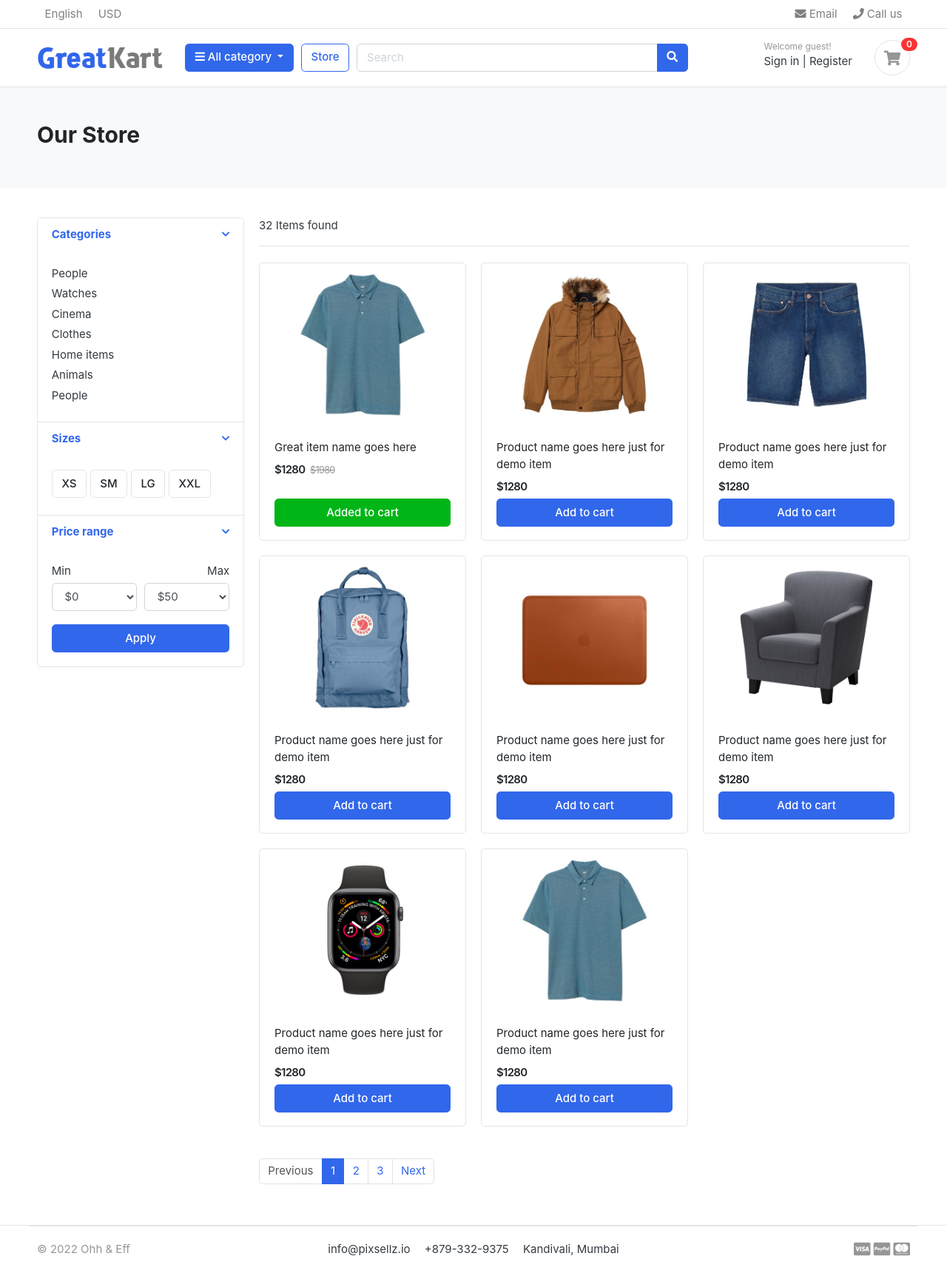
After one commit to beingyoyo/e-commerce, a Django app: page /store/ in a window 1280 px wide. The commit adds this page. Shown: the whole page at 74% size. Run offline with Django 4.2, Linux system fonts and the light colour scheme; parts of the project's set-up code (start-up, migrations or seed data) failed here and were passed over; some libraries are stand-ins or nearby versions; some web fonts are replaced.

Commit message:
store app changes

```diff
--- a/e_commerce/urls.py
+++ b/e_commerce/urls.py
@@ -13,9 +13,9 @@ Including another URLconf
     1. Import the include() function: from django.urls import include, path
     2. Add a URL to urlpatterns:  path('blog/', include('blog.urls'))
 """
+
 from django.contrib import admin
-from django.urls import path
-from e_commerce.settings import MEDIA_ROOT
+from django.urls import path, include
 from . import views
 from django.conf.urls.static import static
 from django.conf import settings
@@ -23,5 +23,6 @@ from django.conf import settings
 
 urlpatterns = [
     path('admin/', admin.site.urls),
-    path('', views.home, name='home')
+    path('', views.home, name='home'),
+    path('store/', include('store.urls')),
 ] + static(settings.MEDIA_URL, document_root = settings.MEDIA_ROOT)
--- a/e_commerce/views.py
+++ b/e_commerce/views.py
@@ -1,6 +1,5 @@
 from multiprocessing import context
 from django.shortcuts  import render
-
 from store.models import Product
 
 def home(request):
@@ -8,5 +7,4 @@ def home(request):
     context = {
         'products' : products,
     }
-    return render(request, 'home.html', context)
-    #return render(request, template_name= "home.html", context=context)
+    return render(request, template_name= "home.html", context=context)
--- /dev/null
+++ b/store/urls.py
@@ -0,0 +1,5 @@
+from django.urls import path
+from . import views
+urlpatterns = [
+    path('', views.store, name='store'),
+]
--- a/store/views.py
+++ b/store/views.py
@@ -1,3 +1,5 @@
 from django.shortcuts import render
 
 # Create your views here.
+def store(request):
+    return render(request, 'store/store.html')
--- a/templates/home.html
+++ b/templates/home.html
@@ -16,7 +16,7 @@
 	<div class="container">
 
 	<header class="section-heading">
-		<a href="./store.html" class="btn btn-outline-primary float-right">See all</a>
+		<a href="{% url 'store' %}" class="btn btn-outline-primary float-right">See all</a>
 		<h3 class="section-title">Popular products</h3>
 	</header><!-- sect-heading -->
 
--- a/templates/includes/navbar.html
+++ b/templates/includes/navbar.html
@@ -46,7 +46,7 @@
                 </div>
             </div>  <!-- category-wrap.// -->
         </div> <!-- col.// -->
-        <a href="./store.html" class="btn btn-outline-primary">Store</a>
+        <a href="{% url 'store' %}" class="btn btn-outline-primary">Store</a>
         <div class="col-lg  col-md-6 col-sm-12 col">
             <form action="#" class="search">
                 <div class="input-group w-100">
--- /dev/null
+++ b/templates/store/store.html
@@ -0,0 +1,295 @@
+{% extends 'base.html' %}
+{% load static %}
+{% block content %}
+<!-- ========================= SECTION PAGETOP ========================= -->
+    <section class="section-pagetop bg">
+    <div class="container">
+        <h2 class="title-page">Our Store</h2>
+    </div> <!-- container //  -->
+    </section>
+    <!-- ========================= SECTION INTRO END// ========================= -->
+
+    <!-- ========================= SECTION CONTENT ========================= -->
+<section class="section-content padding-y">
+    <div class="container">
+
+    <div class="row">
+        <aside class="col-md-3">
+
+    <div class="card">
+        <article class="filter-group">
+            <header class="card-header">
+                <a href="#" data-toggle="collapse" data-target="#collapse_1" aria-expanded="true" class="">
+                    <i class="icon-control fa fa-chevron-down"></i>
+                    <h6 class="title">Categories</h6>
+                </a>
+            </header>
+            <div class="filter-content collapse show" id="collapse_1" style="">
+                <div class="card-body">
+
+                    <ul class="list-menu">
+                    <li><a href="#">People  </a></li>
+                    <li><a href="#">Watches </a></li>
+                    <li><a href="#">Cinema  </a></li>
+                    <li><a href="#">Clothes  </a></li>
+                    <li><a href="#">Home items </a></li>
+                    <li><a href="#">Animals</a></li>
+                    <li><a href="#">People </a></li>
+                    </ul>
+
+                </div> <!-- card-body.// -->
+            </div>
+        </article> <!-- filter-group  .// -->
+        <article class="filter-group">
+            <header class="card-header">
+                <a href="#" data-toggle="collapse" data-target="#collapse_4" aria-expanded="true" class="">
+                    <i class="icon-control fa fa-chevron-down"></i>
+                    <h6 class="title">Sizes </h6>
+                </a>
+            </header>
+            <div class="filter-content collapse show" id="collapse_4" style="">
+                <div class="card-body">
+                  <label class="checkbox-btn">
+                    <input type="checkbox">
+                    <span class="btn btn-light"> XS </span>
+                  </label>
+
+                  <label class="checkbox-btn">
+                    <input type="checkbox">
+                    <span class="btn btn-light"> SM </span>
+                  </label>
+
+                  <label class="checkbox-btn">
+                    <input type="checkbox">
+                    <span class="btn btn-light"> LG </span>
+                  </label>
+
+                  <label class="checkbox-btn">
+                    <input type="checkbox">
+                    <span class="btn btn-light"> XXL </span>
+                  </label>
+            </div><!-- card-body.// -->
+            </div>
+        </article> <!-- filter-group .// -->
+
+        <article class="filter-group">
+            <header class="card-header">
+                <a href="#" data-toggle="collapse" data-target="#collapse_3" aria-expanded="true" class="">
+                    <i class="icon-control fa fa-chevron-down"></i>
+                    <h6 class="title">Price range </h6>
+                </a>
+            </header>
+            <div class="filter-content collapse show" id="collapse_3" style="">
+                <div class="card-body">
+
+                    <div class="form-row">
+                    <div class="form-group col-md-6">
+                      <label>Min</label>
+                      <!-- <input class="form-control" placeholder="$0" type="number"> -->
+                          <select class="mr-2 form-control">
+                            <option value="0">$0</option>
+                            <option value="50">$50</option>
+                            <option value="100">$100</option>
+                            <option value="150">$150</option>
+                            <option value="200">$200</option>
+                            <option value="500">$500</option>
+                            <option value="1000">$1000</option>
+                        </select>
+                    </div>
+                    <div class="form-group text-right col-md-6">
+                      <label>Max</label>
+                          <select class="mr-2 form-control">
+                            <option value="50">$50</option>
+                            <option value="100">$100</option>
+                            <option value="150">$150</option>
+                            <option value="200">$200</option>
+                            <option value="500">$500</option>
+                            <option value="1000">$1000</option>
+                            <option value="2000">$2000+</option>
+                        </select>
+                    </div>
+                    </div> <!-- form-row.// -->
+                    <button class="btn btn-block btn-primary">Apply</button>
+                </div><!-- card-body.// -->
+            </div>
+        </article> <!-- filter-group .// -->
+
+    </div> <!-- card.// -->
+
+        </aside> <!-- col.// -->
+        <main class="col-md-9">
+
+    <header class="border-bottom mb-4 pb-3">
+            <div class="form-inline">
+                <span class="mr-md-auto">32 Items found </span>
+
+            </div>
+    </header><!-- sect-heading -->
+
+    <div class="row">
+        <div class="col-md-4">
+            <figure class="card card-product-grid">
+                <div class="img-wrap">
+
+                    <img src="{% static 'images/items/1.jpg'%}">
+
+                </div> <!-- img-wrap.// -->
+                <figcaption class="info-wrap">
+                    <div class="fix-height">
+                        <a href="./product-detail.html" class="title">Great item name goes here</a>
+                        <div class="price-wrap mt-2">
+                            <span class="price">$1280</span>
+                            <del class="price-old">$1980</del>
+                        </div> <!-- price-wrap.// -->
+                    </div>
+                    <a href="#" class="btn btn-block btn-success">Added to cart </a>
+                </figcaption>
+            </figure>
+        </div> <!-- col.// -->
+
+        <div class="col-md-4">
+            <figure class="card card-product-grid">
+                <div class="img-wrap">
+                    <img src="images/items/2.jpg">
+
+                </div> <!-- img-wrap.// -->
+                <figcaption class="info-wrap">
+                    <div class="fix-height">
+                        <a href="./product-detail.html" class="title">Product name goes here just for demo item</a>
+                        <div class="price-wrap mt-2">
+                            <span class="price">$1280</span>
+                        </div> <!-- price-wrap.// -->
+                    </div>
+                    <a href="#" class="btn btn-block btn-primary">Add to cart </a>
+                </figcaption>
+            </figure>
+        </div> <!-- col.// -->
+
+        <div class="col-md-4">
+            <figure class="card card-product-grid">
+                <div class="img-wrap">
+                    <img src="images/items/3.jpg">
+
+                </div> <!-- img-wrap.// -->
+                <figcaption class="info-wrap">
+                    <div class="fix-height">
+                        <a href="./product-detail.html" class="title">Product name goes here just for demo item</a>
+                        <div class="price-wrap mt-2">
+                            <span class="price">$1280</span>
+                        </div> <!-- price-wrap.// -->
+                    </div>
+                    <a href="#" class="btn btn-block btn-primary">Add to cart </a>
+                </figcaption>
+            </figure>
+        </div> <!-- col.// -->
+
+        <div class="col-md-4">
+            <figure class="card card-product-grid">
+                <div class="img-wrap">
+                    <img src="images/items/4.jpg">
+
+                </div> <!-- img-wrap.// -->
+                <figcaption class="info-wrap">
+                    <div class="fix-height">
+                        <a href="./product-detail.html" class="title">Product name goes here just for demo item</a>
+                        <div class="price-wrap mt-2">
+                            <span class="price">$1280</span>
+                        </div> <!-- price-wrap.// -->
+                    </div>
+                    <a href="#" class="btn btn-block btn-primary">Add to cart </a>
+                </figcaption>
+            </figure>
+        </div> <!-- col.// -->
+
+        <div class="col-md-4">
+            <figure class="card card-product-grid">
+                <div class="img-wrap">
+                    <img src="images/items/5.jpg">
+
+                </div> <!-- img-wrap.// -->
+                <figcaption class="info-wrap">
+                    <div class="fix-height">
+                        <a href="./product-detail.html" class="title">Product name goes here just for demo item</a>
+                        <div class="price-wrap mt-2">
+                            <span class="price">$1280</span>
+                        </div> <!-- price-wrap.// -->
+                    </div>
+                    <a href="#" class="btn btn-block btn-primary">Add to cart </a>
+                </figcaption>
+            </figure>
+        </div> <!-- col.// -->
+
+        <div class="col-md-4">
+            <figure class="card card-product-grid">
+                <div class="img-wrap">
+                    <img src="images/items/6.jpg">
+
+                </div> <!-- img-wrap.// -->
+                <figcaption class="info-wrap">
+                    <div class="fix-height">
+                        <a href="./product-detail.html" class="title">Product name goes here just for demo item</a>
+                        <div class="price-wrap mt-2">
+                            <span class="price">$1280</span>
+                        </div> <!-- price-wrap.// -->
+                    </div>
+                    <a href="#" class="btn btn-block btn-primary">Add to cart </a>
+                </figcaption>
+            </figure>
+        </div> <!-- col.// -->
+
+        <div class="col-md-4">
+            <figure class="card card-product-grid">
+                <div class="img-wrap">
+                    <img src="images/items/7.jpg">
+
+                </div> <!-- img-wrap.// -->
+                <figcaption class="info-wrap">
+                    <div class="fix-height">
+                        <a href="./product-detail.html" class="title">Product name goes here just for demo item</a>
+                        <div class="price-wrap mt-2">
+                            <span class="price">$1280</span>
+                        </div> <!-- price-wrap.// -->
+                    </div>
+                    <a href="#" class="btn btn-block btn-primary">Add to cart </a>
+                </figcaption>
+            </figure>
+        </div> <!-- col.// -->
+
+        <div class="col-md-4">
+            <figure class="card card-product-grid">
+                <div class="img-wrap">
+                    <img src="images/items/1.jpg">
+
+                </div> <!-- img-wrap.// -->
+                <figcaption class="info-wrap">
+                    <div class="fix-height">
+                        <a href="./product-detail.html" class="title">Product name goes here just for demo item</a>
+                        <div class="price-wrap mt-2">
+                            <span class="price">$1280</span>
+                        </div> <!-- price-wrap.// -->
+                    </div>
+                    <a href="#" class="btn btn-block btn-primary">Add to cart </a>
+                </figcaption>
+            </figure>
+        </div> <!-- col.// -->
+    </div> <!-- row end.// -->
+
+
+    <nav class="mt-4" aria-label="Page navigation sample">
+      <ul class="pagination">
+        <li class="page-item disabled"><a class="page-link" href="#">Previous</a></li>
+        <li class="page-item active"><a class="page-link" href="#">1</a></li>
+        <li class="page-item"><a class="page-link" href="#">2</a></li>
+        <li class="page-item"><a class="page-link" href="#">3</a></li>
+        <li class="page-item"><a class="page-link" href="#">Next</a></li>
+      </ul>
+    </nav>
+
+        </main> <!-- col.// -->
+
+    </div>
+
+    </div> <!-- container .//  -->
+    </section>
+    <!-- ========================= SECTION CONTENT END// ========================= -->
+{% endblock %}
```
